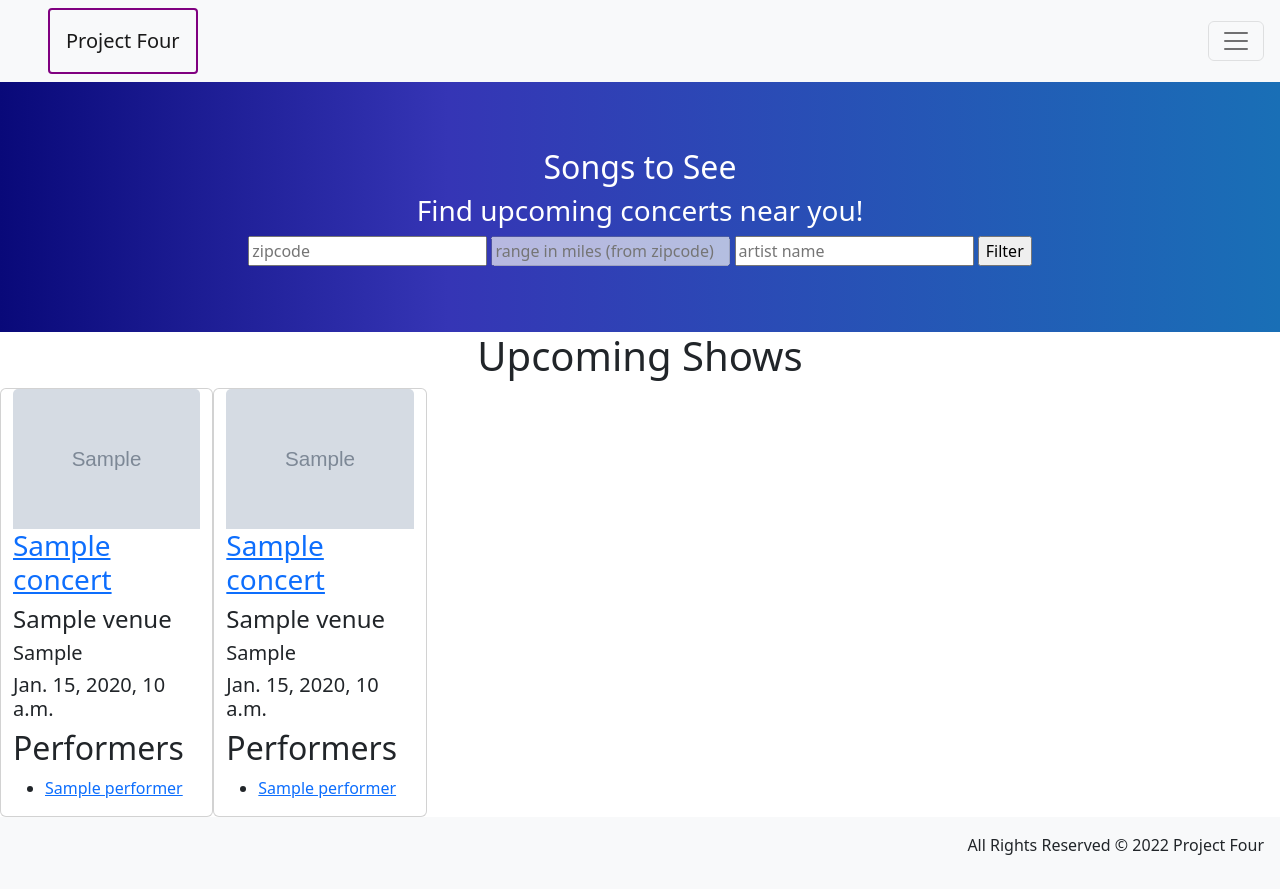
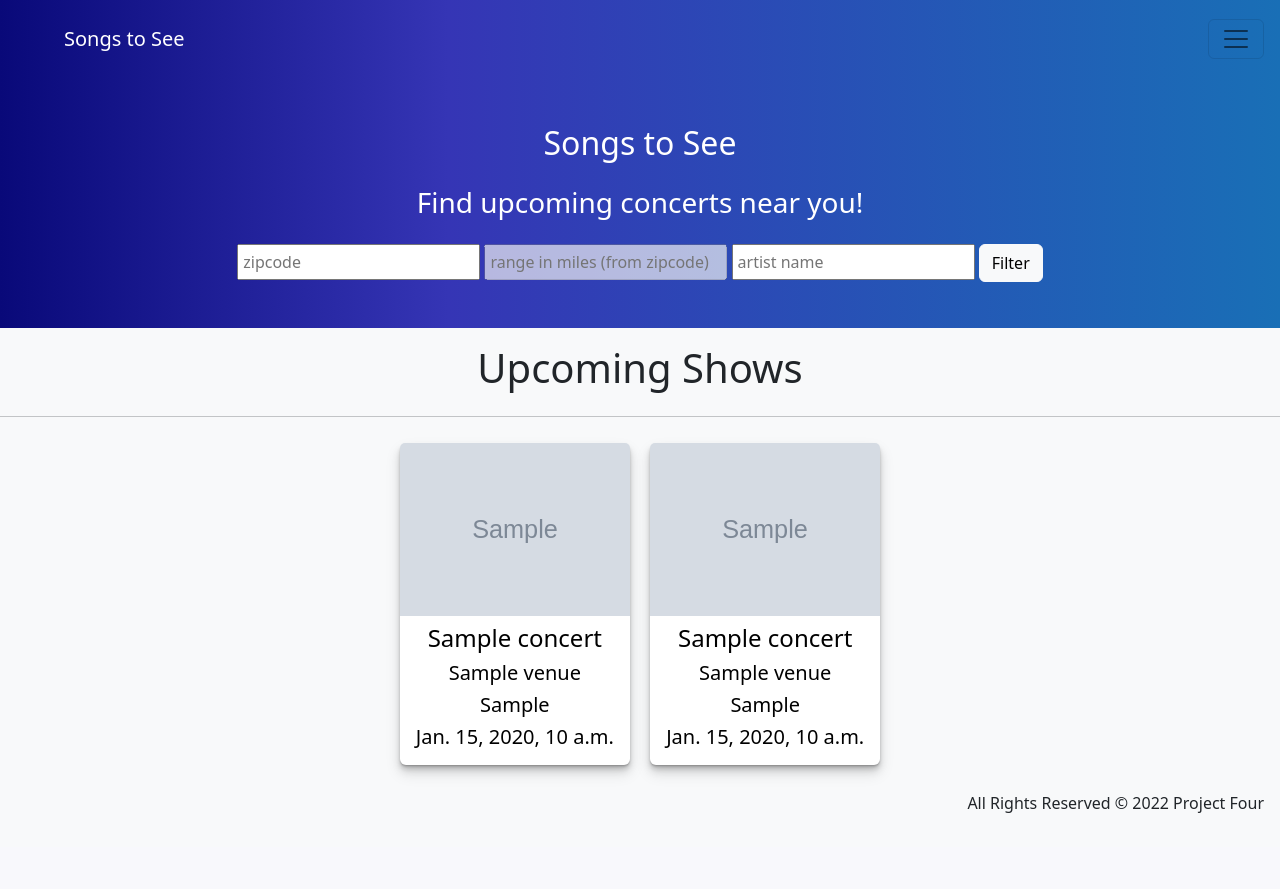
Before and after one commit to vknguyen1/project-four, a Django app: page / in a window 1280 px wide. After the commit the page ends 813 px from the top, so only its background shows below. Run offline with Django 4.2, Linux system fonts and the light colour scheme; a user stored in the database is signed in; tables that the repository leaves empty hold one stand-in row (values such as "Sample post"); grey boxes marked "Sample" are stand-in pictures; a database or web service that is not in the repository returns one stand-in record (values such as "Sample title"); data that the repository does not hold is empty; some libraries are stand-ins or nearby versions.

Commit message:
wip: updates HTML and CSS

```diff
--- a/main_app/static/css/style.css
+++ b/main_app/static/css/style.css
@@ -2,6 +2,12 @@ body {
     display: flex;
     flex-direction: column;
     min-height: 100vh;
+    background: linear-gradient(
+        90deg,
+        rgba(9, 9, 121, 1) 0%,
+        rgba(53, 53, 181, 1) 35%,
+        rgba(25, 111, 182, 1) 100%
+      );
   }
 
 main {
@@ -22,10 +28,13 @@ footer {
 }
 
 .navbar-brand {
+    color: white;
     margin-left: 3rem;
     padding: 1rem;
-    border: solid 2px purple;
-    border-radius: .25rem;
+}
+
+.navbar-brand:hover {
+    color: white;
 }
 
 .navbar-toggler {
@@ -39,33 +48,46 @@ footer {
 }
 
 .nav-link {
-    color: black;
+    color: white;
     font-size: large;
     margin: 0rem 1rem 0rem 1rem;
     padding: .5rem;
 }
 
-.link-1 {
-    border-bottom: solid 10px yellow;
+.nav-link:hover {
+    color: white;
 }
 
-.link-2 {
-    border-bottom: solid 10px orange;
+.link-1 {
+    border-bottom: solid 5px yellow;
+}
+
+.link-2:hover {
+    border-bottom: solid 5px #1DB954;
+    text-decoration: none;
 }
 
 .link-3 {
-    border-bottom: solid 10px rgb(164, 1, 246);
-}
-
-#spotifyLink {
-    border-bottom: solid 10px #1DB954;
+    border-bottom: solid 5px rgb(164, 1, 246);
+    margin-right: 3rem;
 }
 
 /* Home Page */
 
+/* .home-container-title {
+    margin-bottom: 1rem;
+} */
+
+
+.home-search-container {
+    background-color: #F8F9FA;
+}
+
 .home-search {
     display: flex;
     justify-content: center;
+    align-items: center;
+    padding-top: 1rem;
   }
 
 .home-container {
@@ -76,14 +98,70 @@ footer {
     width: 100%;
     height: 250px;
     color: white;
-    background: rgb(9, 9, 121);
-    background: linear-gradient(
-      90deg,
-      rgba(9, 9, 121, 1) 0%,
-      rgba(53, 53, 181, 1) 35%,
-      rgba(25, 111, 182, 1) 100%
-    );
 }
+
+.card-grid {
+    display: flex;
+    width: 100%;
+    margin: 0 auto;
+    flex-wrap: wrap;
+    justify-content: center;
+}
+
+.grid-card {
+    display: block;
+    text-align: center;
+    flex-basis: 100%;
+    margin: 10px;
+    border: none;
+    box-shadow:
+        0 1px 1px rgba(0,0,0,0.11),
+        0 2px 2px rgba(0,0,0,0.11),
+        0 4px 4px rgba(0,0,0,0.11),
+        0 6px 8px rgba(0,0,0,0.11),
+        0 8px 16px rgba(0,0,0,0.11);
+    /* TO-DO box-sizing needed? */
+    /* box-sizing: border-box; */
+}
+
+.card-body {
+    padding: .5rem;
+}
+
+.grid-card a {
+    text-decoration: none;
+    color: black;
+}
+
+.card:hover {
+    transform: scale(1.05);
+}
+
+
+@media only screen and (min-width: 400px) {
+    .grid-card {
+        flex-basis: 50%;
+    }
+}
+
+@media only screen and (min-width: 640px) {
+    .grid-card {
+        flex-basis: 33%;
+    }
+}
+
+@media only screen and (min-width: 960px) {
+    .grid-card {
+        flex-basis: 25%;
+    }
+}
+
+@media only screen and (min-width: 1280px) {
+    .grid-card {
+        flex-basis: 18%;
+    }
+}
+
 
 /* About Page */
 .about-container {
--- a/main_app/templates/boilerplate.html
+++ b/main_app/templates/boilerplate.html
@@ -9,16 +9,16 @@
     <link href="https://cdn.jsdelivr.net/npm/bootstrap@5.2.0/dist/css/bootstrap.min.css" rel="stylesheet" integrity="sha384-gH2yIJqKdNHPEq0n4Mqa/HGKIhSkIHeL5AyhkYV8i59U5AR6csBvApHHNl/vI1Bx" crossorigin="anonymous">
     <link rel="stylesheet" type="text/css" href="https://cdn.datatables.net/v/bs5/dt-1.12.1/fh-3.2.4/r-2.3.0/datatables.min.css"/>
     <link rel="stylesheet" type="text/css" href="{% static 'css/style.css' %}">
-    <title>{{ page_name }} | Project Four</title>
+    <title>{{ page_name }} | Songs to See</title>
 </head>
 <body>
     <header>
-        <nav class="navbar navbar-light bg-light">
-            <a class="navbar-brand" href="{% url 'home' %}">Project Four</a>
-            <button class="navbar-toggler" type="button" data-toggle="collapse" data-target="#navbarContent" aria-controls="navbarContent" aria-expanded="false" aria-label="toggle navigation">
-                <span class="navbar-toggler-icon"></span>
+        <nav class="navbar">
+            <a class="navbar-brand" href="{% url 'home' %}">Songs to See</a>
+            <button class="navbar-toggler" type="button" data-toggle="collapse" data-target="#navbarSupportedContent" aria-controls="navbarContent" aria-expanded="false" aria-label="toggle navigation">
+              <span class="navbar-toggler-icon"></span>
             </button>
-            <div class="collapse" id="navbarContent">
+            <div class="collapse" id="navbarSupportedContent">
               {% if user.is_authenticated %}
               <ul class="nav justify-content-end">
                 <li class="nav-item link-1">
@@ -26,10 +26,6 @@
                 </li>
                 <li class="nav-item link-2">
                   <a class="nav-link" href="{% url 'user_profile' %}">User Profile</a>
-                </li>
-                <!-- add more links ? -->
-                <li class="nav-item" id="spotifyLink">
-                  <a class="nav-link" href="{% url 'spotify' %}">Spotify</a>
                 </li>
                 <li class="nav-item">
                   <a class="nav-link link-3" href="{% url 'logout' %}">Logout</a>
--- a/main_app/templates/events/detail.html
+++ b/main_app/templates/events/detail.html
@@ -10,7 +10,7 @@
     <h2>{{event.venue.name}}</h2>
     <h3>{{event.venue.address}}, {{event.venue.extended_address}}</h3>
     <h4 id="concert{{event.id}}">{{event.datetime_local}}</h4>
-    <h2>Performers</h2>
+
 {% if user.is_authenticated %}
 {% if profile.followed_event.count%}
     {% if event.id in event_entries %}
@@ -39,6 +39,7 @@
         </form>
 {% endif %}
 {% endif %}
+<h2>Performers</h2>
     <ul>
         {% for performers in event.performers%}
         <li><a href="{% url 'artist_detail' performers.id %}">{{performers.name}}</a></li>
--- a/main_app/templates/events/search.html
+++ b/main_app/templates/events/search.html
@@ -33,14 +33,14 @@
     {% endfor %}
     {% for concerts in festivals.events%}
     <div class="card col-2">
-        <img class="card-img-top" src="..." alt="Card image">
+        <img class="card-img-top" src="{{concerts.performers.0.images.huge}}" alt="Card image">
         <h1 class="card-title">{{concerts.short_title}}</h1>
         <!-- move below data to event detail page? -->
         <h2>{{concerts.venue.name}}</h2>
         <h3>{{concerts.display_location}}</h3>
         <h4 id="concert{{concerts.id}}">{{concerts.datetime_local}}</h4>
 
-        <a class="btn" href="{% url 'detail' %}">Details</a>
+        <a class="btn" href="{% url 'detail' concerts.id %}">Details</a>
     </div>
 {% endfor %}
     </div>
--- a/main_app/templates/home.html
+++ b/main_app/templates/home.html
@@ -12,63 +12,70 @@
     <div class="home-container-bottom">
         <h3 class="home-search">Find upcoming concerts near you!</h3>
         <div class="home-search container-fluid">
-            <form class=" form-inline my-2 my-lg-0" id='searchFilterForm' action="{% url 'search' %}" autocomplete="off">
-                <input type="text" name='postal_code' id="postal_code" placeholder="zipcode">
-                <input type="text" name='range' id="range" placeholder="range in miles (from zipcode)" disabled>
-                <input type="text" name='performers.slug' id="performers.slug" placeholder="artist name">
-                <input type="submit" value="Filter">
+            <form class="form-inline my-2 my-lg-0" id='searchFilterForm' action="{% url 'search' %}" autocomplete="off">
+                <input class="p-1" type="text" name='postal_code' id="postal_code" placeholder="zipcode">
+                <input class="p-1 w-40" type="text" name='range' id="range" placeholder="range in miles (from zipcode)" disabled>
+                <input class="p-1" type="text" name='performers.slug' id="performers.slug" placeholder="artist name">
+                <input class="btn btn-light" type="submit" value="Filter">
             </form>
         </div>
     </div>
 
 </div>
 
-<h1 class="home-search">Upcoming Shows</h1>
-
+<div class="home-search-container">
+    <div class="home-search">
+        <h1>Upcoming Shows</h1>
+    </div>
+    <hr>
     <div>
-    <div class="search container-fluid">
-        <div class="row">
+        <div class="card-grid">
 
                 {% for concerts in events.events%}
-            <div class="card col-2">
+                <div class="card grid-card">
+                    <a href="{% url 'detail' concerts.id %}">
+
                         <img class="card-img-top" src="{{concerts.performers.0.image}}" alt="Image of Artist">
-                <h3 class="home-card-title"><a href="{% url 'detail' concerts.id %}">{{concerts.short_title}}</a></h3>
-                <h4>{{concerts.venue.name}}</h4>
+                        <div class="card-body d-flex flex-column">
+                        <h4 class="card-title">{{concerts.short_title}}</h4>
+                            <h5>{{concerts.venue.name}}</h5>
                             <h5>{{concerts.display_location}}</h5>
                             <h5 id="concert{{concerts.id}}">{{concerts.datetime_local}}</h5>
-
-                <!-- Make sure "concerts.id" isnt needed in the above url:
-                    <a class="btn" href="{% url 'detail' concerts.id %}">Details</a> -->
-
-                <h2>Performers</h2>
+                        </div>
+                        <!-- <h2>Performers</h2>
                         <ul>
                             {% for performers in concerts.performers%}
                             <li><a href="{% url 'artist_detail' performers.id %}">{{performers.name}}</a></li>
                             {% endfor %}
-                </ul>
+                        </ul> -->
+                    </a>
                 </div>
                 {% endfor %}
 
                 {% for concerts in festivals.events%}
-            <div class="card col-2">
+
+                <div class="card grid-card">
+                    <a href="{% url 'detail' concerts.id %}">
                         <img class="card-img-top" src="{{concerts.performers.0.image}}" alt="Image of Artist">
-                <h3 class="home-card-title"><a href="{% url 'detail' concerts.id %}">{{concerts.short_title}}</a></h3>
-                <h4>{{concerts.venue.name}}</h4>
+                        <div class="card-body d-flex flex-column">
+                        <h4 class="card-title">{{concerts.short_title}}</h4>
+                            <h5>{{concerts.venue.name}}</h5>
                             <h5>{{concerts.display_location}}</h5>
                             <h5 id="concert{{concerts.id}}">{{concerts.datetime_local}}</h5>
+                        </div>
 
-                <!-- Make sure "concerts.id" isnt needed in the above url:
-                    <a class="btn" href="{% url 'detail' concerts.id %}">Details</a> -->
-
-                <h2>Performers</h2>
+                        <!-- <h2>Performers</h2>
                         <ul>
                             {% for performers in concerts.performers%}
                             <li><a href="{% url 'artist_detail' performers.id %}">{{performers.name}}</a></li>
                             {% endfor %}
-                </ul>
+                        </ul> -->
+                    </a>
                 </div>
+
                 {% endfor %}
 
+            </div>
         </div>
     </div>
 </div>
```
Also changed, not shown: main_app/templates/artists/artist_detail.html (+9 -2 lines). Lines whose indentation alone changed are shown as unchanged.
